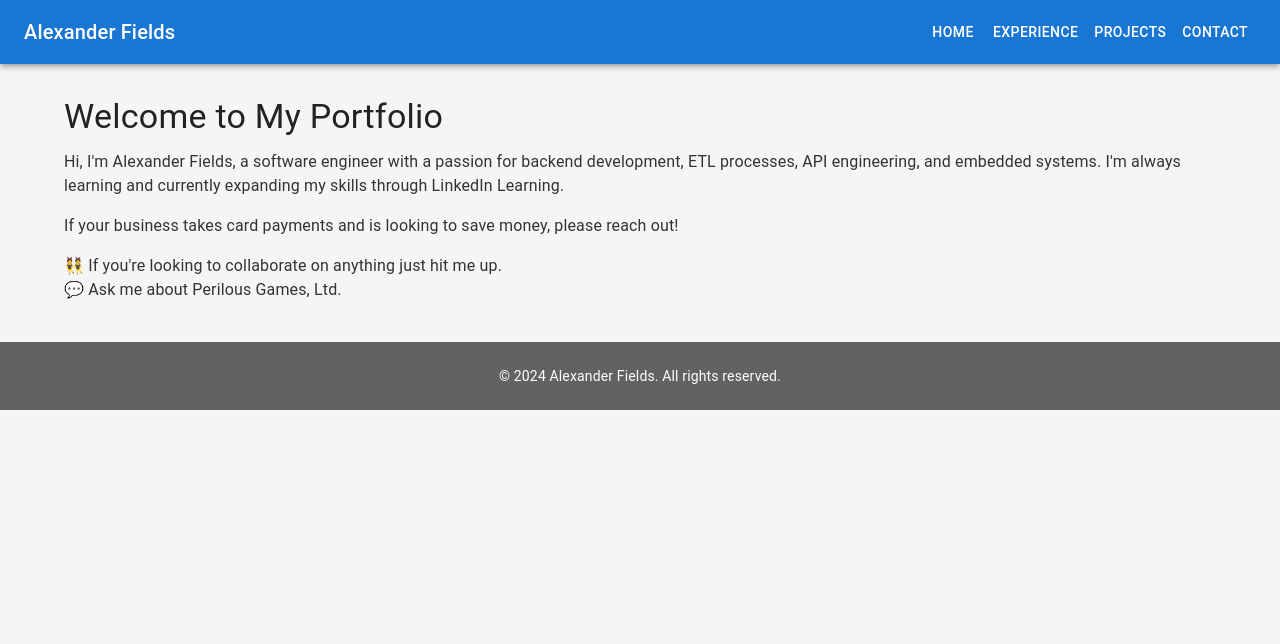
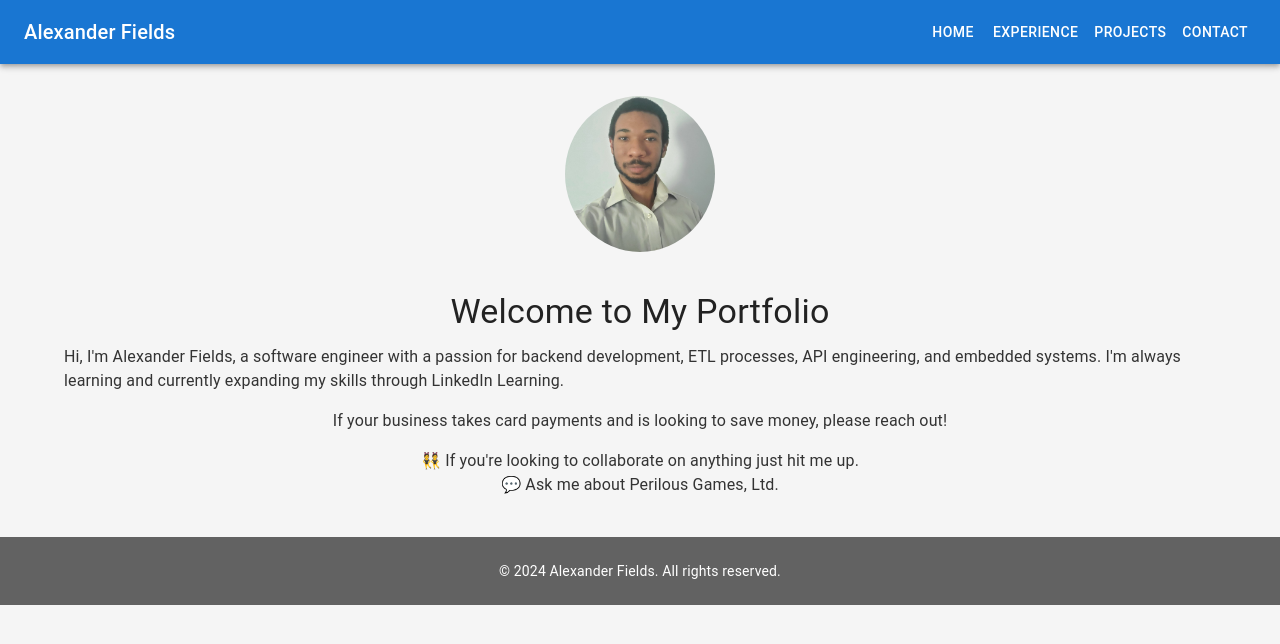
Before and after one commit to roku674/Website, a React (Create React App) app: page / in a window 1280 px wide. Shown: the top 644 px of the page. Built offline with nearby package versions, Linux system fonts and the light colour scheme.

Commit message:
profile pic

```diff
--- a/src/pages/Home.js
+++ b/src/pages/Home.js
@@ -5,7 +5,12 @@ import { Container, Typography, Box } from '@mui/material';
 const Home = () => {
   return (
     <Container>
-      <Box mt={4}>
+      <Box mt={4} display="flex" flexDirection="column" alignItems="center">
+        {/* Add your image here using a public path */}
+        <Box mb={4}>
+          <img src="/profile.jpg" alt="Alexander Fields" style={{ width: '150px', borderRadius: '50%' }} />
+        </Box>
+
         <Typography variant="h4" gutterBottom>Welcome to My Portfolio</Typography>
         <Typography variant="body1" paragraph>
           Hi, I'm Alexander Fields, a software engineer with a passion for backend development, ETL processes, API engineering, and embedded systems. I'm always learning and currently expanding my skills through LinkedIn Learning.
```
Also changed, not shown: public/profile.jpg (added).
